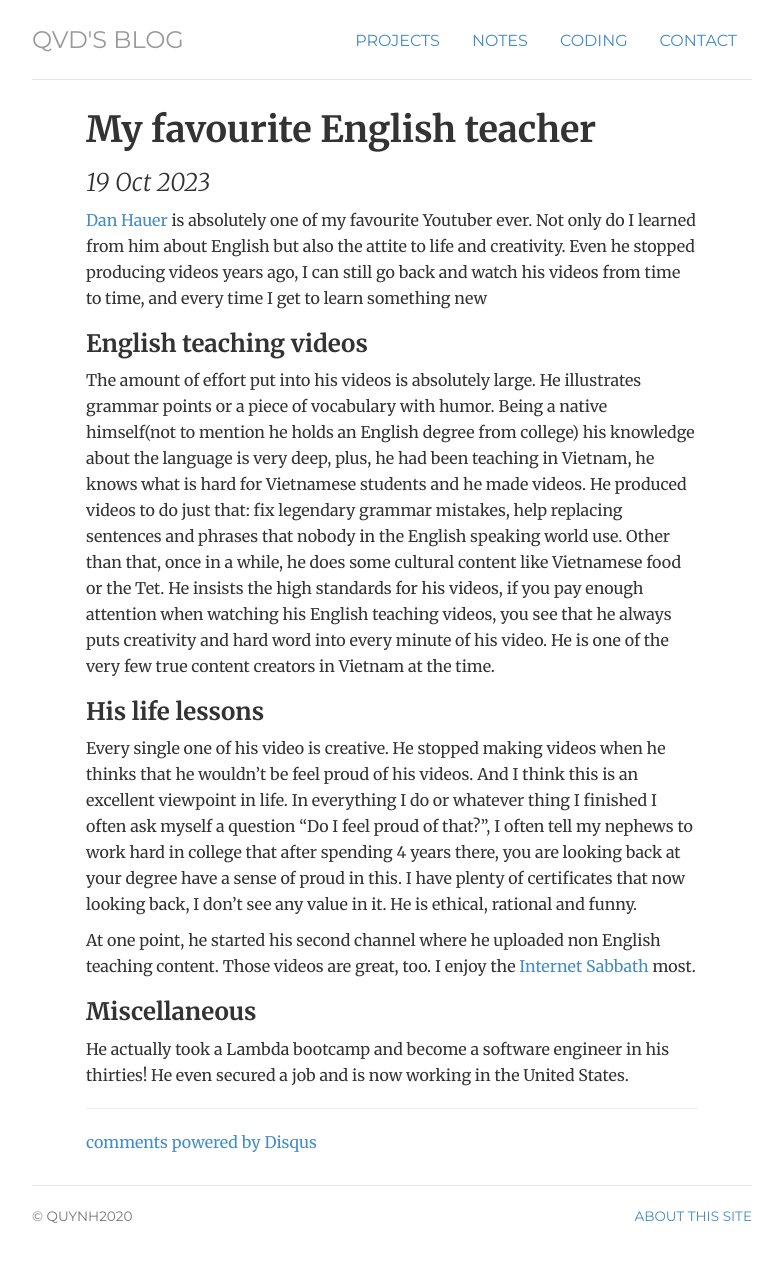
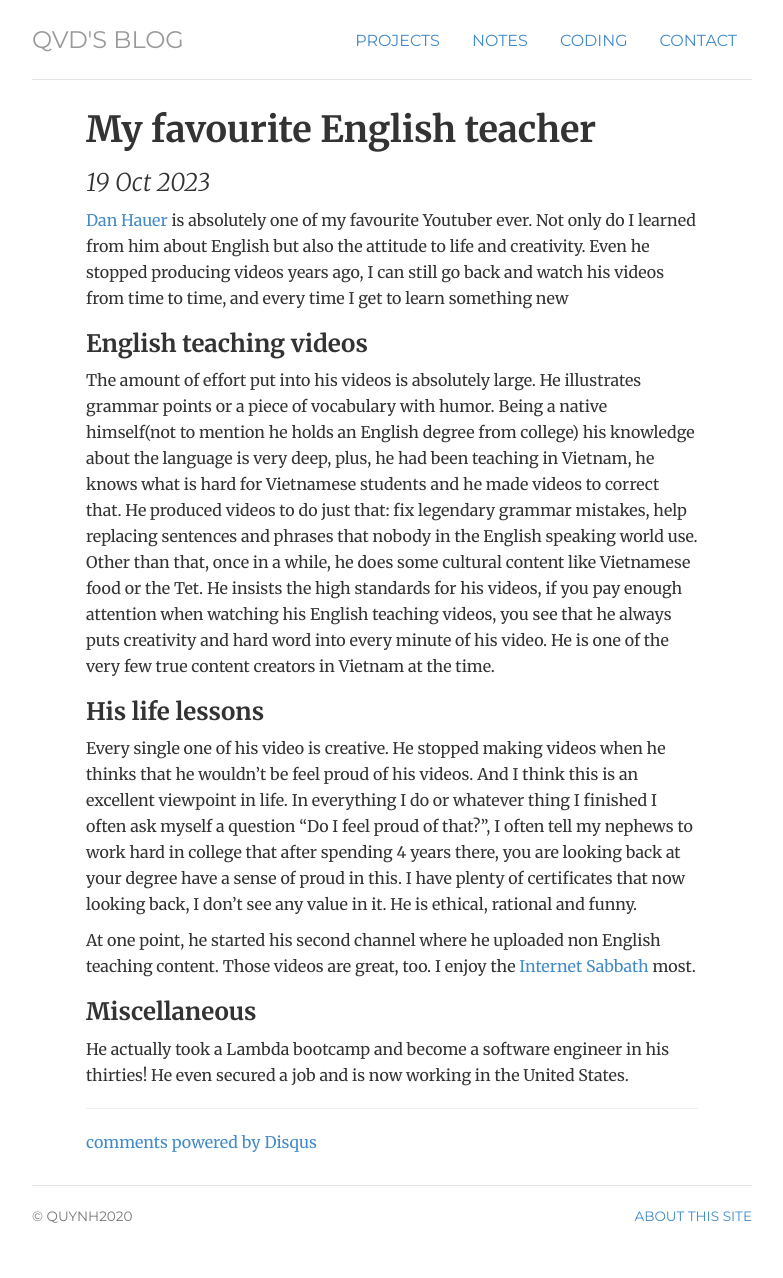
Before and after one commit to quynhdinh/quynhdinh.github.io, a Jekyll site: the page built from _posts/2023-10-19-my-favourite-english-teacher.md, in a window 1280 px wide. Shown: the whole page, without its empty margins (248-1031 px from the left). Built offline with Jekyll 4.4.1, drawn with Linux system fonts in a browser that asks for light colours; comment, search, counter and statistics services are not loaded.

Commit message:
an adorable commit at 2024-01-14_00-08-37

```diff
--- a/_posts/2023-10-19-my-favourite-english-teacher.md
+++ b/_posts/2023-10-19-my-favourite-english-teacher.md
@@ -2,9 +2,9 @@
 layout: post
 title: "My favourite English teacher"
 ---
-[Dan Hauer](https://www.youtube.com/@DanHauer) is absolutely one of my favourite Youtuber ever. Not only do I learned from him about English but also the attite to life and creativity. Even he stopped producing videos years ago, I can still go back and watch his videos from time to time, and every time I get to learn something new
+[Dan Hauer](https://www.youtube.com/@DanHauer) is absolutely one of my favourite Youtuber ever. Not only do I learned from him about English but also the attitude to life and creativity. Even he stopped producing videos years ago, I can still go back and watch his videos from time to time, and every time I get to learn something new
 ### English teaching videos
-The amount of effort put into his videos is absolutely large. He illustrates grammar points or a piece of vocabulary with humor. Being a native himself(not to mention he holds an English degree from college) his knowledge about the language is very deep, plus, he had been teaching in Vietnam, he knows what is hard for Vietnamese students and he made videos. He produced videos to do just that: fix legendary grammar mistakes, help replacing sentences and phrases that nobody in the English speaking world use. Other than that, once in a while, he does some cultural content like Vietnamese food or the Tet. He insists the high standards for his videos, if you pay enough attention when watching his English teaching videos, you see that he always puts creativity and hard word into every minute of his video.
+The amount of effort put into his videos is absolutely large. He illustrates grammar points or a piece of vocabulary with humor. Being a native himself(not to mention he holds an English degree from college) his knowledge about the language is very deep, plus, he had been teaching in Vietnam, he knows what is hard for Vietnamese students and he made videos to correct that. He produced videos to do just that: fix legendary grammar mistakes, help replacing sentences and phrases that nobody in the English speaking world use. Other than that, once in a while, he does some cultural content like Vietnamese food or the Tet. He insists the high standards for his videos, if you pay enough attention when watching his English teaching videos, you see that he always puts creativity and hard word into every minute of his video.
 He is one of the very few true content creators in Vietnam at the time.
 ### His life lessons
 Every single one of his video is creative. He stopped making videos when he thinks that he wouldn't be feel proud of his videos. And I think this is an excellent viewpoint in life. In everything I do or whatever thing I finished I often ask myself a question "Do I feel proud of that?", I often tell my nephews to work hard in college that after spending 4 years there, you are looking back at your degree have a sense of proud in this. I have plenty of certificates that now looking back, I don't see any value in it.
--- a/index.html
+++ b/index.html
@@ -12,9 +12,10 @@
 	<img  class="img-circle avatar" alt="Quynh" src="img/dexter.jpg">
 	</div>
 	<div itemscope itemtype="http://data-vocabulary.org/Person" class="col-sm-8">
-	<p class="lead">fear is the disease, hustle is the antidote</p>
+	<p class="lead">Welcome, I'm Quynh</p>
 	<p></p>
-	<p>I share about what I learn <a href="notes">up here</a></p>
+        <p>I share about what I learn <a href="notes">up here</a>. Posts that are prefixed with <b>Tech</b> are technical.
+        If you don't write code you might want to skip that</p>
 	</div>
 </div>
 <!-- </div> -->
--- a/projects/index.html
+++ b/projects/index.html
@@ -10,7 +10,7 @@
 <div class="cv">
     <span itemprop="name"><h1>Some projects</h1></span>
 
-    <p>Please don't care about whatever below</p>
+    <p>Please, don't care about whatever below</p>
     <p><strong>Front End Developer &amp; UI Designer, Michigan Publishing, University of Michigan, Ann Arbor, 2013-present</strong></p>
     <ul>
     <li>Lead front end development, UI design, usability, and accessibility for over 50 web assets including open access journals, monographs and websites hosted on a variety of platforms with a variety of internal and external stakeholders.</li>
```
Also changed, not shown: _posts/2023-12-20-sql-iceberg.md (added, +8 -0 lines).
